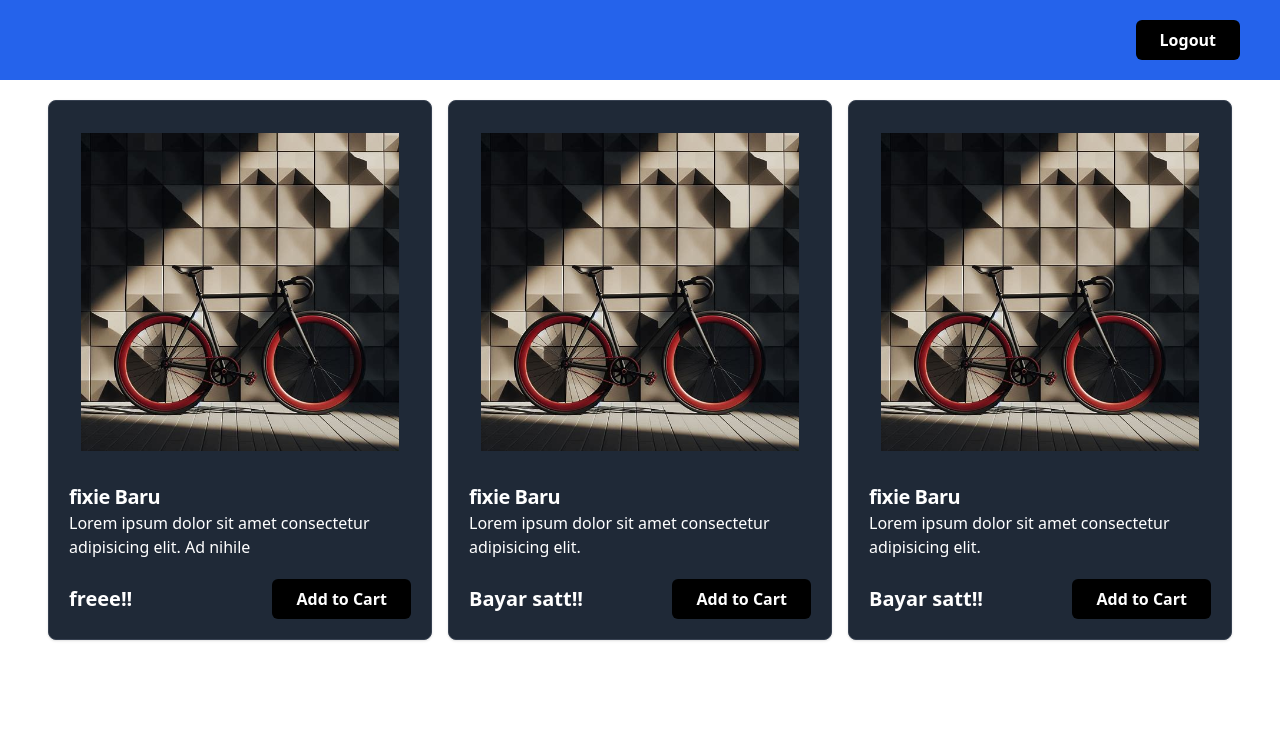
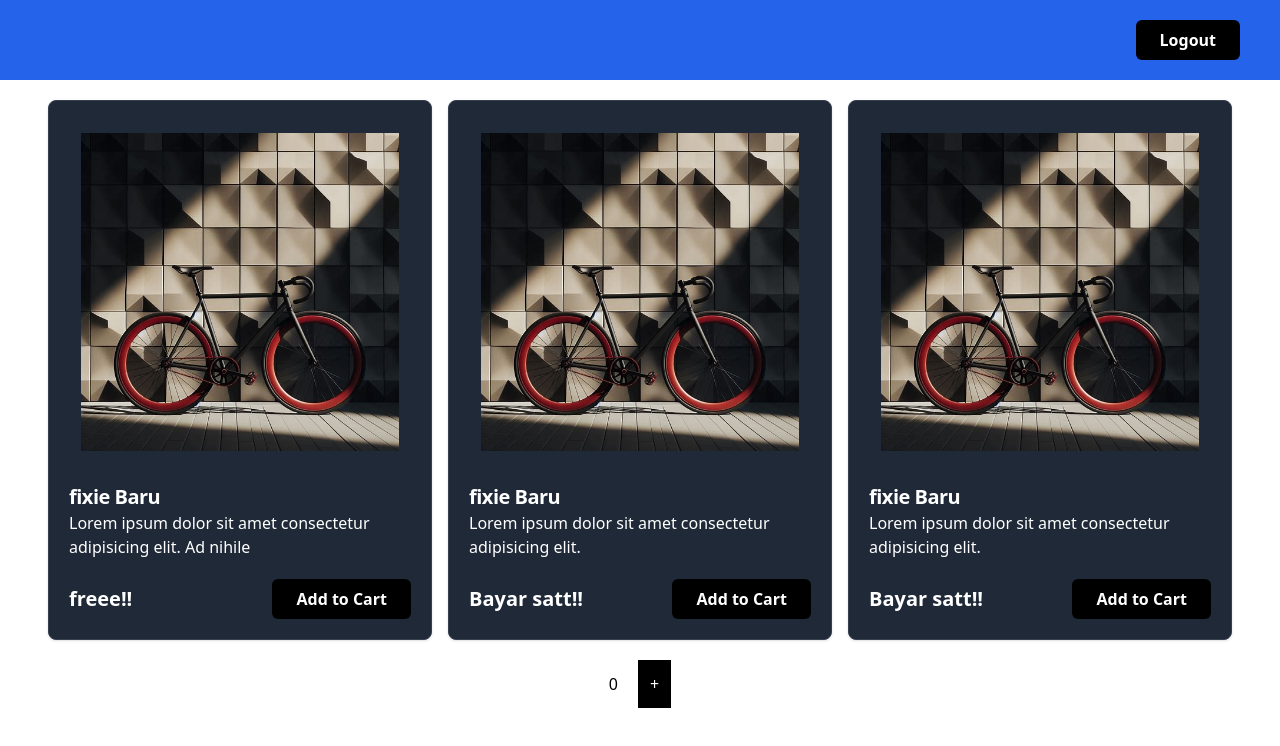
Before and after one commit to lukman2024/react, a React (Vite) app in the folder my-react-app/: page /products in a window 1280 px wide. Shown: the top 746 px of the page. Built offline with nearby package versions, Linux system fonts and the light colour scheme.

Commit message:
Belajar reactJS (state)

```diff
--- /dev/null
+++ b/my-react-app/src/components/Fragments/counter.jsx
@@ -0,0 +1,22 @@
+import React from "react";
+
+class Counter extends React.Component {
+  constructor(props) {
+    super(props);
+    this.state = {
+      count: 0,
+    };
+  }
+  render() {
+    return (
+      <div className="flex items-center">
+        <h1 className="mr-5">{this.state.count}</h1>
+        <button className="bg-black text-white p-3" onClick={() => this.setState({ count: this.state.count + 1 })}>
+          +
+        </button>
+      </div>
+    );
+  }
+}
+
+export default Counter;
--- a/my-react-app/src/pages/product.jsx
+++ b/my-react-app/src/pages/product.jsx
@@ -1,6 +1,7 @@
 import { Fragment } from "react";
 import Button from "../components/Elements/Button";
 import CardProduct from "../components/Fragments/CartProduct";
+import Counter from "../components/Fragments/counter";
 
 const products = [
   {
@@ -57,6 +58,9 @@
           </CardProduct>
         ))}
       </div>
+      <div className="flex w-100 justify-center">
+        <Counter></Counter>
+      </div>
     </Fragment>
   );
 };
```
